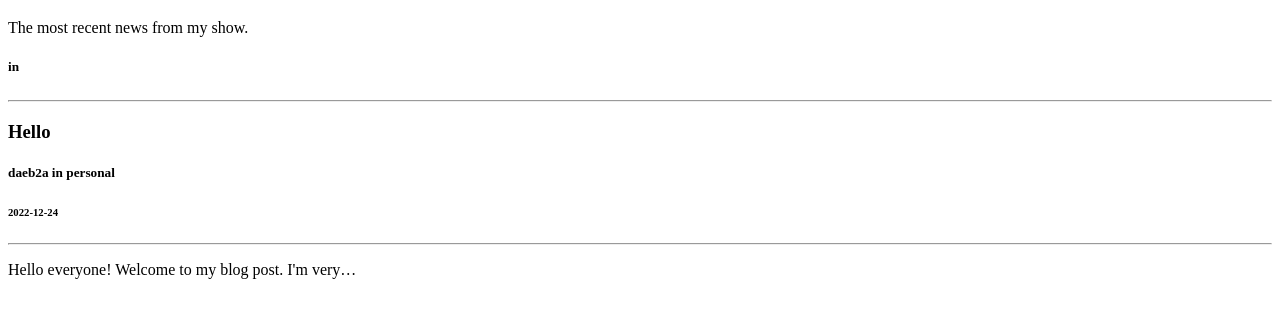
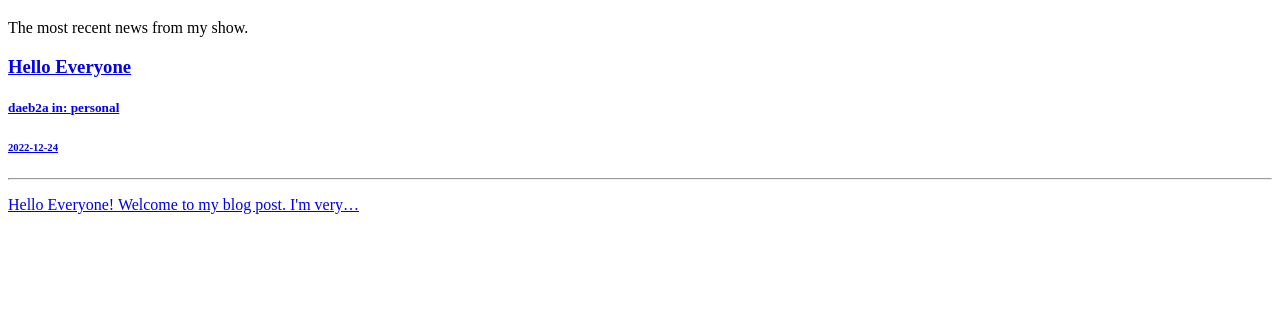
Before and after one commit to daeb2a/gatsby-dev-sticker, a Gatsby site: page /blog in a window 1280 px wide. Shown: the part 131-448 px from the top of the page. Built offline with nearby package versions, Linux system fonts and the light colour scheme; Gatsby itself is replaced by a stand-in of ours.

Commit message:
10.12 Dynamic Pages

```diff
--- a/blog-posts/Hello.mdx
+++ b/blog-posts/Hello.mdx
@@ -1,10 +1,11 @@
 ---
-title: Hello
+title: Hello Everyone
 category: personal
 date: '2022-12-24'
 author: daeb2a
+slug: hello-everyone
 ---
 
-## Hello everyone!
+## Hello Everyone!
 
 Welcome to my blog post. I'm very happy to have you all here with me on this special occation.
--- a/src/components/Layout.tsx
+++ b/src/components/Layout.tsx
@@ -1,4 +1,4 @@
-import React from "react";
+import * as React from "react"
 import { Link } from "gatsby";
 
 interface ILayoutProps {
--- a/src/pages/blog.tsx
+++ /dev/null
@@ -1,45 +0,0 @@
-import { graphql, PageProps } from "gatsby";
-import React from "react";
-import Layout from "../components/Layout";
-import Seo from "../components/Seo";
-
-function Blog({ data }: PageProps<Queries.BlogPostsQuery>) {
-   return (
-    <Layout title="Blog">
-      <p>The most recent news from my show.</p>
-      <section>
-        {data.allMdx.nodes.map((file, index) => (
-          <article key={index}>
-            <h3>{file.frontmatter?.title}</h3>
-            <h5>
-              {file.frontmatter?.author} in {file.frontmatter?.category}
-            </h5>
-            <h6>{file.frontmatter?.date}</h6>
-            <hr />
-            <p>{file.excerpt}</p>
-          </article>
-        ))}
-      </section>
-    </Layout>
-   );
-}
-
-export const query = graphql`
-  query BlogPosts {
-    allMdx {
-      nodes {
-        frontmatter {
-          author
-          category
-          date(formatString: "YYYY-MM-DD")
-          title
-        }
-        excerpt(pruneLength: 50)
-      }
-    }
-  }
-`;
-
-export const Head = () => <Seo title="Blog" />
-
-export default Blog;
--- /dev/null
+++ b/src/pages/blog/index.tsx
@@ -0,0 +1,47 @@
+import { graphql, PageProps, Link } from "gatsby";
+import * as React from "react"
+import Layout from "../../components/Layout";
+import Seo from "../../components/Seo";
+
+export default function Blog({ data }: PageProps<Queries.BlogPostsQuery>) {
+  console.log(data.allMdx.nodes)
+   return (
+    <Layout title="Blog">
+      <p>The most recent news from my show.</p>
+      <section>
+        {data.allMdx.nodes.map((file, index) => (
+          <article key={index}>
+            <Link to={`/blog/${file.frontmatter?.slug}`}>
+              <h3>{file.frontmatter?.title}</h3>
+              <h5>
+                {file.frontmatter?.author} in: {file.frontmatter?.category}
+              </h5>
+              <h6>{file.frontmatter?.date}</h6>
+              <hr />
+              <p>{file.excerpt}</p>
+            </Link>
+          </article>
+        ))}
+      </section>
+    </Layout>
+  );
+}
+
+export const query = graphql`
+  query BlogPosts {
+    allMdx {
+      nodes {
+        frontmatter {
+          slug
+          author
+          category
+          date
+          title
+        }
+        excerpt(pruneLength: 50)
+      }
+    }
+  }
+`;
+
+export const Head = () => <Seo title="Blog" />
```
Also changed, not shown: src/pages/blog/{mdx.frontmatter__slug}.tsx (added, +10 -0 lines), blog-posts/ByeBye.mdx (deleted).
